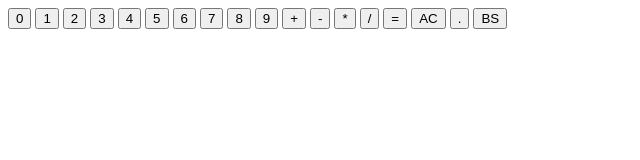
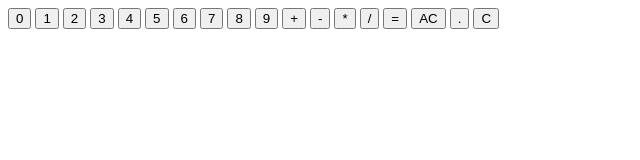
Before and after one commit to TiffanyChan614/odin-calculator, a plain HTML site: page index.html in a window 1280 px wide. Shown: the full height of the page, 0-640 px from the left. Drawn offline with Linux system fonts and the light colour scheme.

Commit message:
Refactor: display the backspace button as C

```diff
--- a/index.html
+++ b/index.html
@@ -28,7 +28,7 @@
             <button class="equal">=</button>
             <button class="clear">AC</button>
             <button class="dot">.</button>
-            <button class="bs">BS</button>
+            <button class="bs">C</button>
         </div>
     </div>
 </body>
```
